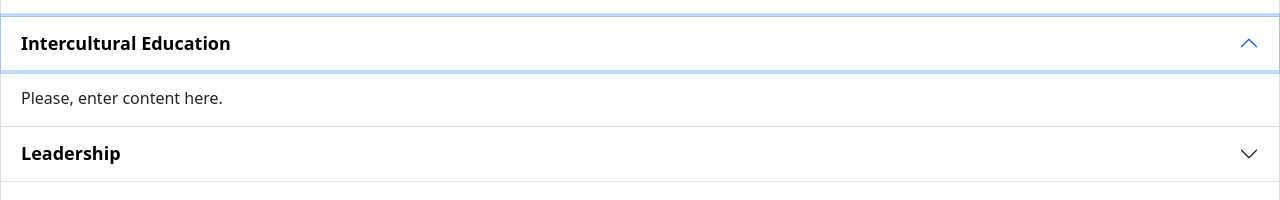
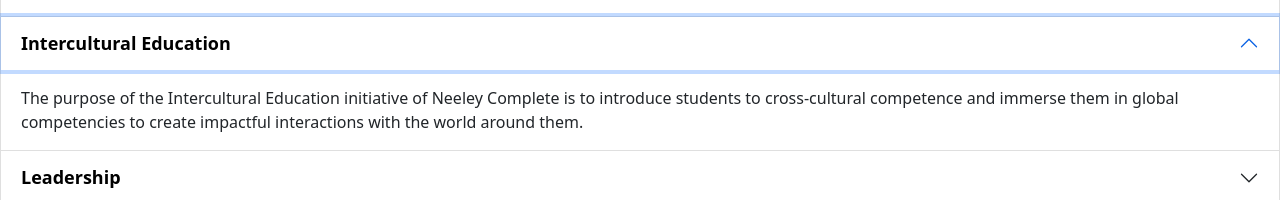
Before and after one commit to ayushkumar105/Neeley-Complete-Mock-Up, a Vue app: page /#/engage in a window 1280 px wide. Both pictures are taken after a click on the button "Intercultural Education". Shown: the part 1097-1297 px from the top of the page. Built offline with nearby package versions, Linux system fonts and the light colour scheme.

Commit message:
Intercultural and Competitions description filled.

```diff
--- a/src/views/Engagement.vue
+++ b/src/views/Engagement.vue
@@ -20,7 +20,7 @@
     </h2>
     <div id="panelsStayOpen-collapseTwo" class="accordion-collapse collapse" aria-labelledby="panelsStayOpen-headingTwo">
         <div class="accordion-body">
-            Please, enter content here.
+            The purpose of the Intercultural Education initiative of Neeley Complete is to introduce students to cross-cultural competence and immerse them in global competencies to create impactful interactions with the world around them.
         </div>
     </div>
   </div>
@@ -56,7 +56,7 @@
         </h2>
         <div id="panelsStayOpen-collapseFive" class="accordion-collapse collapse" aria-labelledby="panelsStayOpen-headingFive">
             <div class="accordion-body">
-                Please, enter content here.
+                The goal of the Competitions and National Conferences initiative of Neeley Complete is to present students with various opportunities to explore and engage in areas beyond their field or interest. Through these experiences, students will have the ability to evolve professionally by networking, expanding their knowledge, presenting their ideas, and gaining new perspectives.
             </div>
         </div>
     </div>
```
